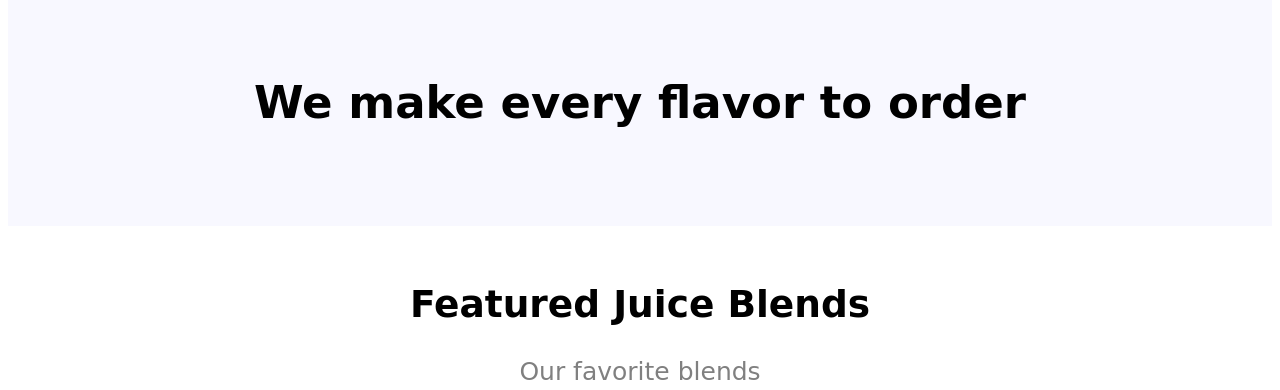
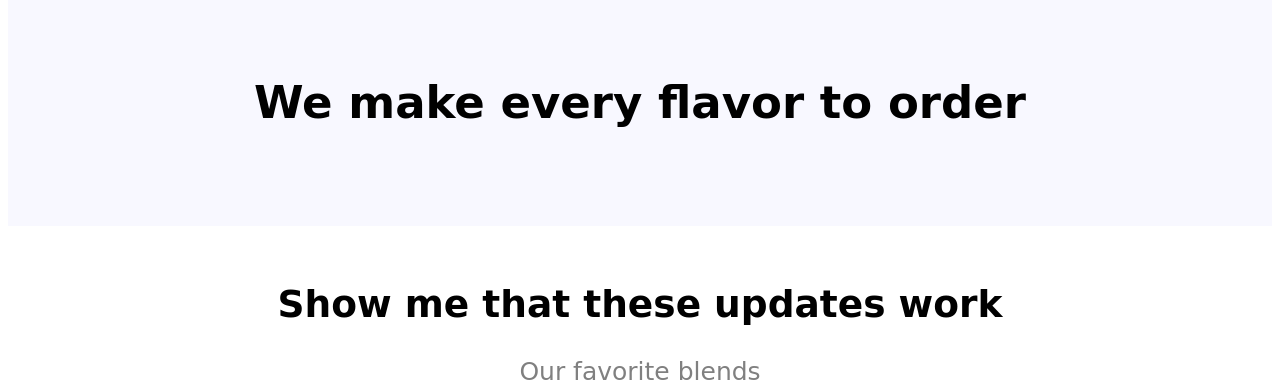
Before and after one commit to I90K/I90K.github.io, a plain HTML site: page index.html in a window 1280 px wide. Shown: the part 410-800 px from the top of the page. Drawn offline with Linux system fonts and the light colour scheme.

Commit message:
Update index.html

```diff
--- a/index.html
+++ b/index.html
@@ -45,7 +45,7 @@
 </section>
 
 <section class="secondheading">
-  <h2>Featured Juice Blends</h2>
+  <h2>Show me that these updates work</h2>
   <p style="color: grey">Our favorite blends</p>
 
 </section>
```
